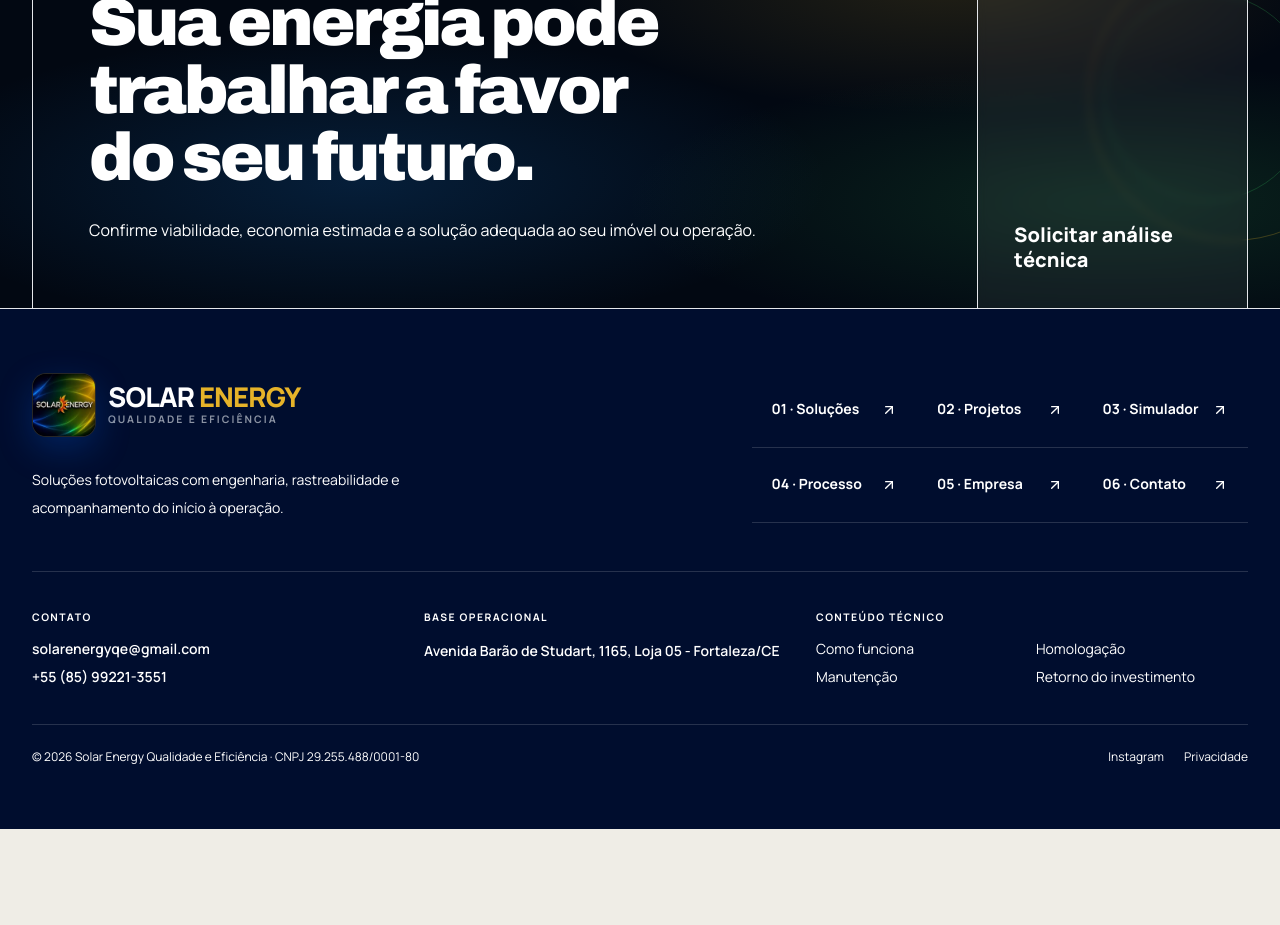
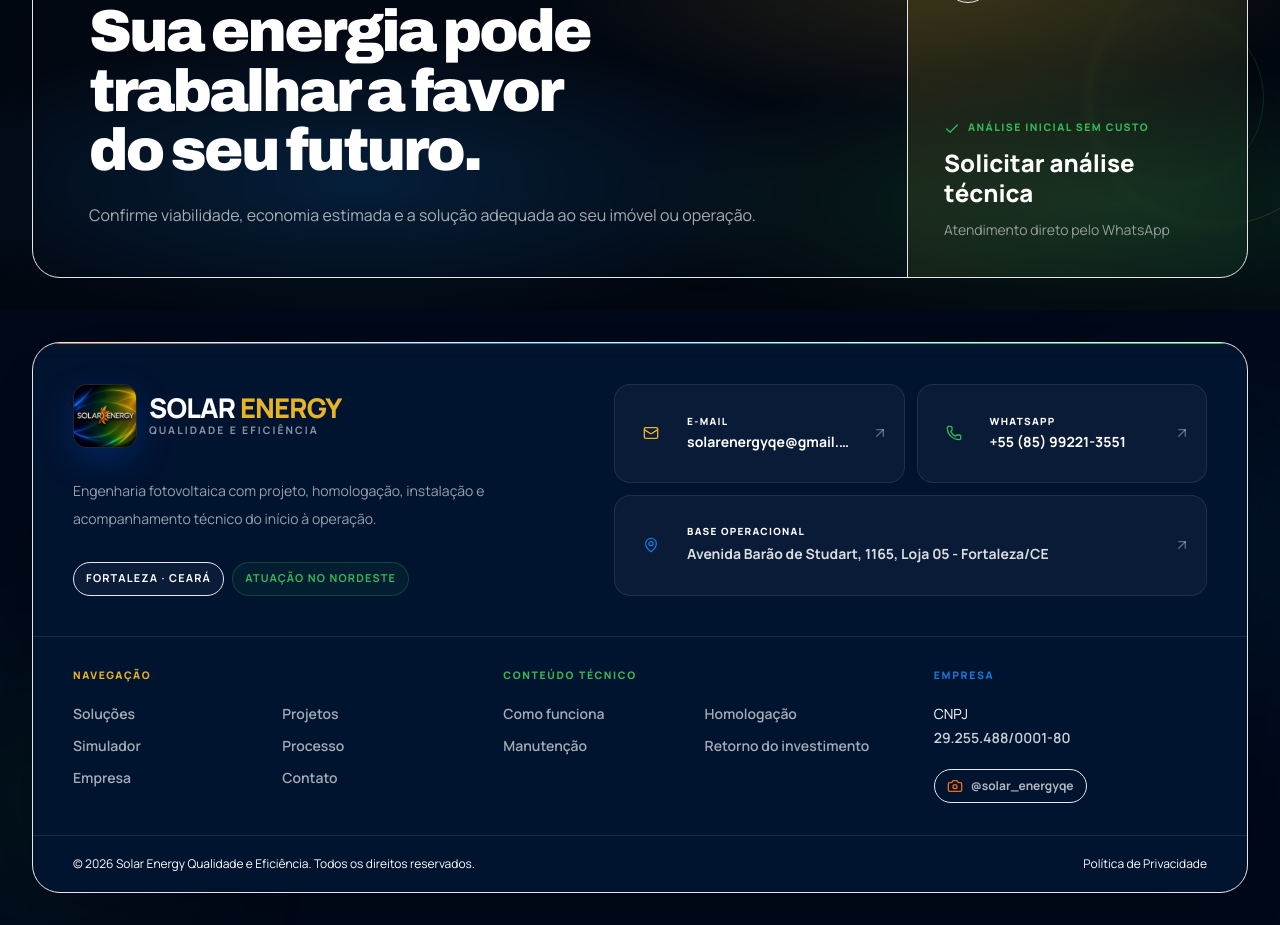
Before and after one commit to kashpl/site-solar-energy, a Next.js app: page / in a window 1280 px wide. Shown: the part 9340-10265 px from the top of the page. Before the commit the page ends 10169 px from the top, so only its background shows below. Built offline with nearby package versions, Linux system fonts and the light colour scheme; no server answers.

Commit message:
feat: redesign closing callout and footer

```diff
--- a/sections/CTAFinal.tsx
+++ b/sections/CTAFinal.tsx
@@ -1,22 +1,30 @@
-import { ArrowUpRight } from "lucide-react";
+import { ArrowUpRight, Check, MessageCircle } from "lucide-react";
 import { Container } from "@/components/Container";
 import { buildGeneralWhatsAppMessage, createWhatsAppUrl } from "@/lib/whatsappFormatter";
 
 export function CTAFinal() {
   return (
-    <section className="brand-aurora relative overflow-hidden text-white">
-      <div aria-hidden className="absolute -right-24 top-1/2 h-72 w-72 -translate-y-1/2 rounded-full border border-solar-gold/25" />
-      <div aria-hidden className="absolute -right-8 top-1/2 h-52 w-52 -translate-y-1/2 rounded-full border border-solar-green/25" />
+    <section className="brand-aurora relative overflow-hidden py-5 text-white sm:py-8">
+      <div aria-hidden className="absolute -right-16 top-1/2 h-64 w-64 -translate-y-1/2 rounded-full border border-solar-gold/20" />
+      <div aria-hidden className="absolute right-4 top-1/2 h-44 w-44 -translate-y-1/2 rounded-full border border-solar-green/20" />
       <Container className="relative">
-        <div data-reveal className="grid min-h-[390px] items-stretch lg:grid-cols-[1fr_270px]">
-          <div className="flex flex-col justify-center border-x border-white/14 px-6 py-14 sm:px-10 lg:px-14 lg:py-16">
+        <div data-reveal className="grid overflow-hidden rounded-[28px] border border-white/14 bg-[#020b16]/72 shadow-[0_28px_90px_rgba(0,0,0,.28)] backdrop-blur-sm lg:grid-cols-[1fr_340px]">
+          <div className="flex min-h-[320px] flex-col justify-center px-6 py-12 sm:px-10 lg:px-14">
             <p className="text-xs font-black uppercase tracking-[0.18em] text-solar-gold">Próxima decisão</p>
-            <h2 className="mt-6 max-w-4xl text-4xl font-black leading-[0.98] tracking-[-0.045em] sm:text-5xl lg:text-[4.2rem]">Sua energia pode trabalhar a favor do seu futuro.</h2>
-            <p className="mt-6 max-w-2xl text-base leading-7 text-white/64">Confirme viabilidade, economia estimada e a solução adequada ao seu imóvel ou operação.</p>
+            <h2 className="mt-5 max-w-4xl text-4xl font-black leading-[0.98] tracking-[-0.045em] sm:text-5xl lg:text-[3.7rem]">Sua energia pode trabalhar a favor do seu futuro.</h2>
+            <p className="mt-5 max-w-2xl text-base leading-7 text-white/65">Confirme viabilidade, economia estimada e a solução adequada ao seu imóvel ou operação.</p>
           </div>
-          <a href={createWhatsAppUrl(buildGeneralWhatsAppMessage())} target="_blank" rel="noreferrer" className="group flex min-h-40 flex-col justify-between border-x border-t border-white/14 bg-white/[.06] p-7 text-white backdrop-blur-sm lg:border-l-0 lg:border-t-0 lg:p-9">
-            <ArrowUpRight aria-hidden className="ml-auto h-8 w-8 text-solar-gold transition-transform duration-200 group-hover:translate-x-1 group-hover:-translate-y-1" />
-            <span className="max-w-[180px] text-xl font-black leading-tight">Solicitar análise técnica</span>
+          <a href={createWhatsAppUrl(buildGeneralWhatsAppMessage())} target="_blank" rel="noreferrer" className="group relative flex min-h-64 flex-col justify-between overflow-hidden border-t border-white/14 bg-[linear-gradient(145deg,rgba(230,179,41,.16),rgba(53,185,87,.07))] p-7 text-white transition-[background-color] hover:bg-white/[.1] lg:min-h-0 lg:border-l lg:border-t-0 lg:p-9">
+            <div aria-hidden className="absolute -right-12 -top-12 h-40 w-40 rounded-full bg-solar-gold/12 blur-3xl" />
+            <div className="relative flex items-start justify-between gap-5">
+              <span className="flex h-12 w-12 items-center justify-center rounded-full border border-white/14 bg-white/[0.07] text-solar-green"><MessageCircle aria-hidden className="h-5 w-5" /></span>
+              <ArrowUpRight aria-hidden className="h-7 w-7 text-solar-gold transition-transform duration-200 group-hover:translate-x-1 group-hover:-translate-y-1" />
+            </div>
+            <span className="relative mt-10">
+              <small className="flex items-center gap-2 text-[0.65rem] font-black uppercase tracking-[0.14em] text-solar-green"><Check aria-hidden className="h-4 w-4" /> Análise inicial sem custo</small>
+              <strong className="mt-3 block max-w-[230px] text-2xl font-black leading-tight">Solicitar análise técnica</strong>
+              <span className="mt-3 block text-sm text-white/55">Atendimento direto pelo WhatsApp</span>
+            </span>
           </a>
         </div>
       </Container>
--- a/sections/Footer.tsx
+++ b/sections/Footer.tsx
@@ -1,31 +1,94 @@
 import Link from "next/link";
-import { ArrowUpRight } from "lucide-react";
+import { ArrowUpRight, Camera, Mail, MapPin, Phone } from "lucide-react";
 import { BrandLogo } from "@/components/BrandLogo";
 import { Container } from "@/components/Container";
 import { company } from "@/data/company";
+import { buildGeneralWhatsAppMessage, createWhatsAppUrl } from "@/lib/whatsappFormatter";
 
-const links = [
-  ["Soluções", "/#solucoes"], ["Projetos", "/#projetos"], ["Simulador", "/#simulador"], ["Processo", "/#como-funciona"], ["Empresa", "/#sobre"], ["Contato", "/#contato"]
+const navigation = [
+  ["Soluções", "/#solucoes"],
+  ["Projetos", "/#projetos"],
+  ["Simulador", "/#simulador"],
+  ["Processo", "/#como-funciona"],
+  ["Empresa", "/#sobre"],
+  ["Contato", "/#contato"]
+];
+
+const guides = [
+  ["Como funciona", "/guias/como-funciona-energia-solar"],
+  ["Homologação", "/guias/homologacao-energia-solar"],
+  ["Manutenção", "/guias/manutencao-energia-solar"],
+  ["Retorno do investimento", "/guias/retorno-investimento-energia-solar"]
 ];
 
 export function Footer() {
   return (
-    <footer className="border-t border-white/12 bg-[#000d2e] py-12 text-white sm:py-16">
-      <Container>
-        <div className="grid gap-12 border-b border-white/15 pb-12 lg:grid-cols-[1.15fr_0.85fr]">
-          <div><BrandLogo variant="footer" /><p className="mt-6 max-w-md text-sm leading-7 text-white/58">Soluções fotovoltaicas com engenharia, rastreabilidade e acompanhamento do início à operação.</p></div>
-          <nav aria-label="Navegação do rodapé" className="grid grid-cols-2 border-t border-white/15 sm:grid-cols-3 lg:border-t-0">
-            {links.map(([label, href], index) => <a key={href} href={href} className="flex items-center justify-between border-b border-white/15 py-4 text-sm font-bold hover:text-solar-green sm:px-5"><span>0{index + 1} · {label}</span><ArrowUpRight aria-hidden className="h-4 w-4" /></a>)}
-          </nav>
+    <footer className="relative overflow-hidden bg-[#00091a] pb-6 pt-5 text-white sm:pb-8 sm:pt-8">
+      <div aria-hidden className="absolute -right-24 top-24 h-72 w-72 rounded-full bg-solar-blue/10 blur-[90px]" />
+      <div aria-hidden className="absolute -left-20 bottom-0 h-64 w-64 rounded-full bg-solar-green/[0.08] blur-[90px]" />
+
+      <Container className="relative">
+        <div data-reveal className="overflow-hidden rounded-[28px] border border-white/12 bg-[#00132f] shadow-[0_28px_90px_rgba(0,0,0,.28)]">
+          <div aria-hidden className="header-spectrum h-px w-full" />
+
+          <div className="grid gap-9 px-6 py-8 sm:px-8 sm:py-10 lg:grid-cols-[0.9fr_1.1fr] lg:gap-14 lg:px-10">
+            <div>
+              <BrandLogo variant="footer" />
+              <p className="mt-6 max-w-md text-sm leading-7 text-white/60">
+                Engenharia fotovoltaica com projeto, homologação, instalação e acompanhamento técnico do início à operação.
+              </p>
+              <div className="mt-7 flex flex-wrap gap-2 text-[0.68rem] font-bold uppercase tracking-[0.11em] text-white/62">
+                <span className="rounded-full border border-white/12 bg-white/[0.04] px-3 py-2">Fortaleza · Ceará</span>
+                <span className="rounded-full border border-solar-green/25 bg-solar-green/[0.07] px-3 py-2 text-solar-green">Atuação no Nordeste</span>
+              </div>
+            </div>
+
+            <div className="grid gap-3 sm:grid-cols-2">
+              <a href={`mailto:${company.email}`} className="group flex items-center gap-4 rounded-2xl border border-white/[0.09] bg-white/[0.035] p-4 transition-[background-color,border-color] hover:border-solar-gold/30 hover:bg-white/[0.07]">
+                <span className="flex h-10 w-10 shrink-0 items-center justify-center rounded-full bg-solar-gold/12 text-solar-gold"><Mail aria-hidden className="h-4 w-4" /></span>
+                <span className="min-w-0"><small className="block text-[0.62rem] font-black uppercase tracking-[0.13em] text-white/42">E-mail</small><strong className="mt-1 block truncate text-sm">{company.email}</strong></span>
+                <ArrowUpRight aria-hidden className="ml-auto h-4 w-4 shrink-0 text-white/35 transition-transform group-hover:translate-x-0.5 group-hover:-translate-y-0.5" />
+              </a>
+              <a href={createWhatsAppUrl(buildGeneralWhatsAppMessage())} target="_blank" rel="noreferrer" className="group flex items-center gap-4 rounded-2xl border border-white/[0.09] bg-white/[0.035] p-4 transition-[background-color,border-color] hover:border-solar-green/35 hover:bg-white/[0.07]">
+                <span className="flex h-10 w-10 shrink-0 items-center justify-center rounded-full bg-solar-green/12 text-solar-green"><Phone aria-hidden className="h-4 w-4" /></span>
+                <span><small className="block text-[0.62rem] font-black uppercase tracking-[0.13em] text-white/42">WhatsApp</small><strong className="mt-1 block text-sm">{company.whatsapp}</strong></span>
+                <ArrowUpRight aria-hidden className="ml-auto h-4 w-4 shrink-0 text-white/35 transition-transform group-hover:translate-x-0.5 group-hover:-translate-y-0.5" />
+              </a>
+              <a href={company.mapsUrl} target="_blank" rel="noreferrer" className="group flex items-center gap-4 rounded-2xl border border-white/[0.09] bg-white/[0.035] p-4 transition-[background-color,border-color] hover:border-solar-blue/35 hover:bg-white/[0.07] sm:col-span-2">
+                <span className="flex h-10 w-10 shrink-0 items-center justify-center rounded-full bg-solar-blue/12 text-solar-blue"><MapPin aria-hidden className="h-4 w-4" /></span>
+                <span className="min-w-0"><small className="block text-[0.62rem] font-black uppercase tracking-[0.13em] text-white/42">Base operacional</small><strong className="mt-1 block text-sm leading-6 text-white/85">{company.address}</strong></span>
+                <ArrowUpRight aria-hidden className="ml-auto h-4 w-4 shrink-0 text-white/35 transition-transform group-hover:translate-x-0.5 group-hover:-translate-y-0.5" />
+              </a>
+            </div>
+          </div>
+
+          <div className="grid gap-10 border-t border-white/10 px-6 py-8 sm:px-8 lg:grid-cols-[1fr_1fr_.7fr] lg:px-10">
+            <div>
+              <p className="text-[0.65rem] font-black uppercase tracking-[0.16em] text-solar-gold">Navegação</p>
+              <nav aria-label="Navegação do rodapé" className="mt-5 grid grid-cols-2 gap-x-7 gap-y-3 text-sm font-semibold text-white/65 sm:grid-cols-3 lg:grid-cols-2">
+                {navigation.map(([label, href]) => <a key={href} href={href} className="w-fit transition-colors hover:text-white">{label}</a>)}
+              </nav>
+            </div>
+            <div>
+              <p className="text-[0.65rem] font-black uppercase tracking-[0.16em] text-solar-green">Conteúdo técnico</p>
+              <nav aria-label="Guias técnicos" className="mt-5 grid gap-3 text-sm font-semibold text-white/65 sm:grid-cols-2 lg:grid-cols-1 xl:grid-cols-2">
+                {guides.map(([label, href]) => <Link key={href} href={href} className="w-fit transition-colors hover:text-white">{label}</Link>)}
+              </nav>
+            </div>
+            <div>
+              <p className="text-[0.65rem] font-black uppercase tracking-[0.16em] text-solar-blue">Empresa</p>
+              <dl className="mt-5 text-sm">
+                <dt className="text-white/42">CNPJ</dt><dd className="mt-1 font-semibold text-white/80">{company.cnpj}</dd>
+              </dl>
+              <a href={company.instagramUrl} target="_blank" rel="noreferrer" className="mt-5 inline-flex items-center gap-2 rounded-full border border-white/12 px-3 py-2 text-xs font-bold text-white/70 transition-[background-color,color] hover:bg-white/[0.07] hover:text-white"><Camera aria-hidden className="h-4 w-4 text-solar-orange" />{company.instagram}</a>
+            </div>
+          </div>
+
+          <div className="flex flex-col gap-3 border-t border-white/10 px-6 py-5 text-xs text-white/42 sm:flex-row sm:items-center sm:justify-between sm:px-8 lg:px-10">
+            <span>© {new Date().getFullYear()} {company.name}. Todos os direitos reservados.</span>
+            <Link href="/politica-de-privacidade" className="w-fit transition-colors hover:text-white">Política de Privacidade</Link>
+          </div>
         </div>
-
-        <div className="grid gap-8 py-9 text-sm lg:grid-cols-[1fr_1fr_1.2fr]">
-          <div><p className="text-[0.65rem] font-bold uppercase tracking-[0.14em] text-white/38">Contato</p><a href={`mailto:${company.email}`} className="mt-3 block break-all font-semibold hover:text-solar-green">{company.email}</a><p className="mt-2 font-semibold">{company.whatsapp}</p></div>
-          <div><p className="text-[0.65rem] font-bold uppercase tracking-[0.14em] text-white/38">Base operacional</p><a href={company.mapsUrl} target="_blank" rel="noreferrer" className="mt-3 block max-w-sm font-semibold leading-6 hover:text-solar-green">{company.address}</a></div>
-          <div><p className="text-[0.65rem] font-bold uppercase tracking-[0.14em] text-white/38">Conteúdo técnico</p><div className="mt-3 grid gap-2 sm:grid-cols-2"><Link href="/guias/como-funciona-energia-solar" className="hover:text-solar-green">Como funciona</Link><Link href="/guias/homologacao-energia-solar" className="hover:text-solar-green">Homologação</Link><Link href="/guias/manutencao-energia-solar" className="hover:text-solar-green">Manutenção</Link><Link href="/guias/retorno-investimento-energia-solar" className="hover:text-solar-green">Retorno do investimento</Link></div></div>
-        </div>
-
-        <div className="flex flex-col gap-3 border-t border-white/15 pt-6 text-xs text-white/42 sm:flex-row sm:items-center sm:justify-between"><span>© {new Date().getFullYear()} {company.name} · CNPJ {company.cnpj}</span><div className="flex gap-5"><a href={company.instagramUrl} target="_blank" rel="noreferrer" className="hover:text-solar-green">Instagram</a><Link href="/politica-de-privacidade" className="hover:text-solar-green">Privacidade</Link></div></div>
       </Container>
     </footer>
   );
```
